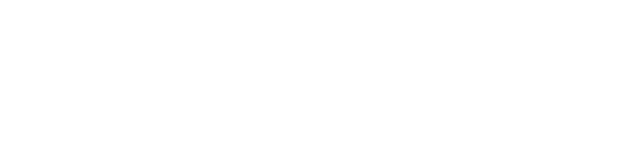
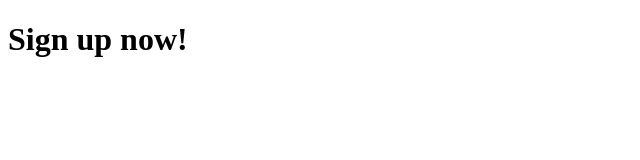
Before and after one commit to DonavanC13/Sign-up-form, a plain HTML site: page index.html in a window 1280 px wide. Shown: the whole page, without its empty margins (0-640 px from the left). Drawn offline with Linux system fonts and the light colour scheme.

Commit message:
added stylesheet and some header text

```diff
--- a/index.html
+++ b/index.html
@@ -6,6 +6,11 @@
     <title>Sign up now!</title>
 </head>
 <body>
+    <div class="leftside">
+        <div class="heading">
+            <h1>Sign up now!</h1>
+        </div>
+    </div>
 
 </body>
 </html>
```
Also changed, not shown: stylesheet.css (added).
